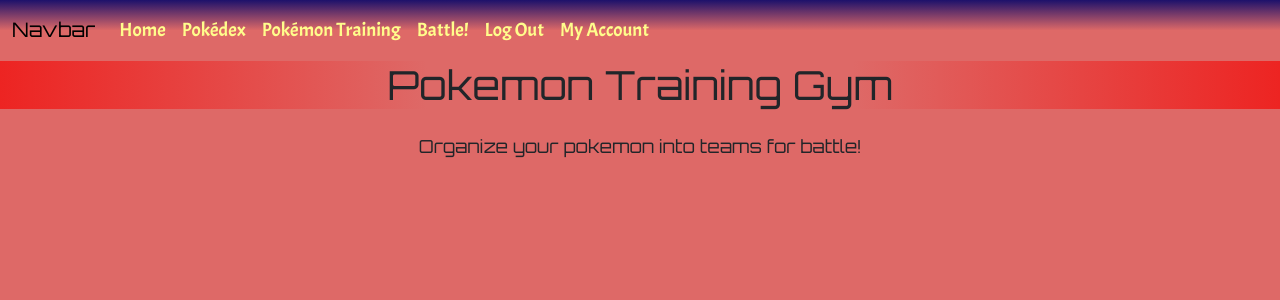
After one commit to JSander72/pokemon-website, a Flask app: page /training in a window 1280 px wide. The commit adds this page. Shown: the top 300 px of the page. Run offline with Flask 3, Linux system fonts and the light colour scheme; the visitor is signed in with stand-in values (Sample User, id 1); data comes from the database, SQL or seed files in the repository; data that the repository does not hold is empty.

Commit message:
Added basic capture feature

```diff
--- a/app/routes.py
+++ b/app/routes.py
@@ -1,9 +1,13 @@
-from flask import redirect, render_template, request, session, url_for
+from flask import flash, redirect, render_template, request, session, url_for
 from app import app
 from .forms import PokeDex
 import requests as r
-from .models import Pokemon
-from flask_login import login_required
+from .models import MyPokemon, Pokemon, TeamPokemon, Teams, User
+from flask_login import login_required, current_user
+
+@app.route('/')
+def home():
+    return render_template('index.html')
 
 @app.route('/index')
 def index():
@@ -59,15 +63,13 @@ def poke():
 @app.route('/capture', methods=("GET", "POST"))
 @login_required
 def capture():
-    print("we made it to the capture function")
     poke_dict = session.get('poke_dict', None)
-    print("We have the poke_dict variable in capture()")
+
     if poke_dict is None:
         print('Something is wrong with session.get("poke_dict")')
         return redirect(url_for('poke'))
 
     elif poke_dict != None:
-        print("We are successfully using the poke_dict in the capture function")
         id = poke_dict['poke_id']
         name = poke_dict['name']
         attack = poke_dict['attack base stat']
@@ -77,17 +79,36 @@ def capture():
         type1 = poke_dict['type1']
         type2 = poke_dict['type2']
         poke_img = poke_dict['photo']
+        ability1 = poke_dict['ability1']
+        ability2 = poke_dict['ability2']
 
+        #add pokemon to database
 
-        #add upokemon to database
-        pokemon = Pokemon(id, name, attack, defense, hp , exp, type1, type2, poke_img)
-        print(pokemon)
-        pokemon.saveToDB()
-        print(f'Succesfully stored {name}!')
+        pokemon = Pokemon(id, name, attack, defense, hp , exp, type1, type2, poke_img, ability1, ability2)
+        existing_pokemon = Pokemon.query.filter_by(id=id).first()
+        if existing_pokemon is None:
+            pokemon.saveToDB()
+            flash(f'Succesfully stored {name}!', 'success')
+
+            #store pokemon in mypokemon
+            to_capture = MyPokemon(current_user.id, id )
+            print(to_capture)
+            to_capture.saveToDB()
+            print(f'You captured {name}!!')
+        else:
+            to_capture = MyPokemon(current_user.id, id )
+            print(f"to_capture already in Pokemon table")
+            to_capture.saveToDB()
+            print(f'You captured {name}!!')
+
         return redirect(url_for('poke'))
     else:
         print('Something is still not right')
 
-@app.route('/profile')
-def profilePage():
-    return render_template('profile.html')
+
+@app.route('/training')
+@login_required
+def pokeTeams():
+    user = User.query.filter_by(id=current_user.id).first()
+    mypokemons = MyPokemon.query.filter_by(user_id=user.id).all()
+    return render_template('training.html', mypokemons=mypokemons)
--- a/app/static/main.css
+++ b/app/static/main.css
@@ -3,6 +3,7 @@
 .navlinks > li > a {
     color: rgb(255, 253, 140);
     font-family: 'Acme', sans-serif;
+    font-size: larger;
 }
 
 .navlinks > li > a:hover {
--- a/app/templates/nav.html
+++ b/app/templates/nav.html
@@ -15,7 +15,7 @@
         </li>
         {% if current_user.is_authenticated %}
         <li class="nav-item">
-          <a class="nav-link" href="#">Pokémon Training</a>
+          <a class="nav-link" href="/training">Pokémon Training</a>
         </li>
         <li class="nav-item">
           <a class="nav-link" href="#">Battle!</a>
@@ -24,7 +24,7 @@
           <a class="nav-link" href="{{ url_for('auth.logMeOut') }}">Log Out</a>
         </li>
         <li class="nav-item">
-          <a class="nav-link" href="/profile">My Account</a>
+          <a class="nav-link" href="/myaccount">My Account</a>
         </li>
       </ul>
       {% else %}
--- /dev/null
+++ b/app/templates/training.html
@@ -0,0 +1,67 @@
+{% extends 'base.html' %}
+
+{% block content %}
+
+<h1 id="signuptitle">Pokemon Training Gym</h1>
+<div style="display: flex; align-items: center; flex-direction: column;">
+<p></p>
+<p style="font-size:large;">Organize your pokemon into teams for battle!</p>
+</div>
+
+<div style="display: flex;">
+{% for pokemon in mypokemons %}
+
+
+<div class="pokecard">
+    <div class="card" style="width: 18rem; ">
+      <div class="card_top">
+        <h5 class="card-title" style="font-weight: 800;">{{pokemon.captured['name']|capitalize}}</h5>
+        <p></p>
+        <p></p>
+        <p></p>
+        <p></p>
+        <p></p>
+        <p></p>
+        <p></p>
+        <p></p>
+        <p></p>
+        <p style="font-size: small;">EXP</p>
+        <p style="font-weight: 800;">{{pokemon.captured["exp"]}}</p>
+        <p></p>
+        <p style="margin-right: 0; font-size: small;">HP
+        <p style="font-weight: 800;">{{pokemon.captured["hp"]}}</p>
+        </p>
+      </div>
+      <img src="{{pokemon.captured['poke_img']}}" class="card-img-top pokeimage" alt="{{pokemon.captured['name']|capitalize}}"
+        style="width:250px; height: 230px;">
+      <div class="card-body cardstats" style=" padding: 8px; padding-bottom: 0;">
+        <div class="cardstats" style="display: flex; justify-content: space-between;">
+          <p class="card-text" style="font-weight: 800;">Pokémon #{{pokemon["poke_id"]}}</p>
+          <p></p><p></p><p></p><p></p><p></p><p></p><p></p><p></p><p></p>
+          <p style="font-size: small;">ATK</p>
+          <p style="font-weight: 800;">{{pokemon.captured['attack']}}</p>
+          <p></p>
+          <p style="font-size: small;">DEF</p>
+          <p style="font-weight: 800;">{{pokemon.captured['defense']}}</p>
+        </div>
+        <div class="cardstats" style="padding: 0px; margin: 0px; font-size: small;">
+          <h9 style="padding: 0px; margin: 0px;">{{pokemon.captured['type1']|capitalize}} {% if pokemon.captured['type2'] %} /
+            {{pokemon.captured['type2']|capitalize}} {% endif %}</h9>
+        </div>
+      </div>
+      <ul class="list-group list-group-flush" style="">
+        <li class="list-group-item" style=" font-weight: 800; padding-top: 5px; padding-bottom: 5px; padding-left: 8px;">
+          Abilities</li>
+        <li class="list-group-item" style=" font-weight: 600; padding-top: 5px; padding-bottom: 5px;">
+          {{pokemon.captured['ability1']|capitalize}}</li>
+        <li class="list-group-item" style=" font-weight: 600; padding-top: 5px; padding-bottom: 5px;">
+          {{pokemon.captured['ability2']|capitalize}}</li>
+      </ul>
+    </div>
+  </div>
+
+
+{% endfor %}
+</div>
+
+{% endblock %}
```
Also changed, not shown: app/auth/auth_templates/myaccount.html (renamed from app/auth/auth_templates/profile.html, +24 -0 lines), app/auth/routes.py (+18 -6 lines), app/models.py (+57 -9 lines), app/templates/pokedex.html (+34 -13 lines).
